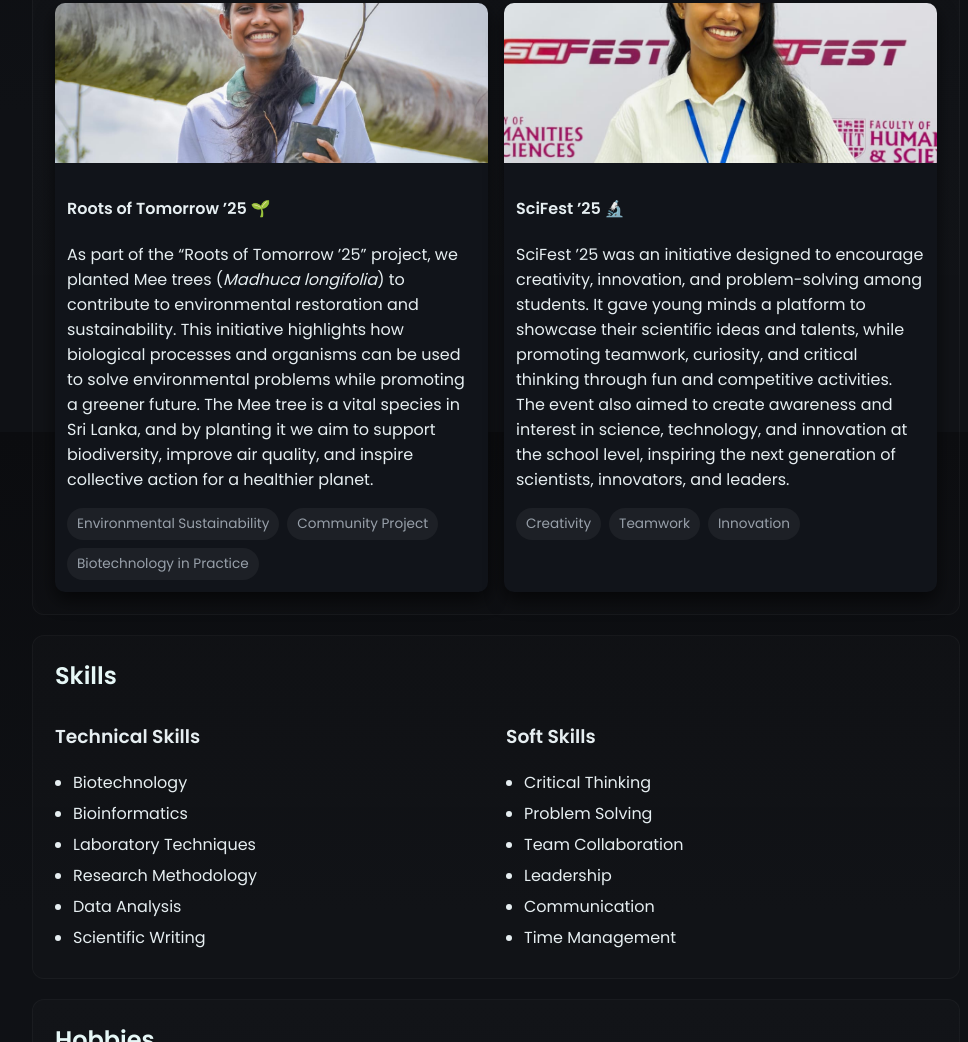
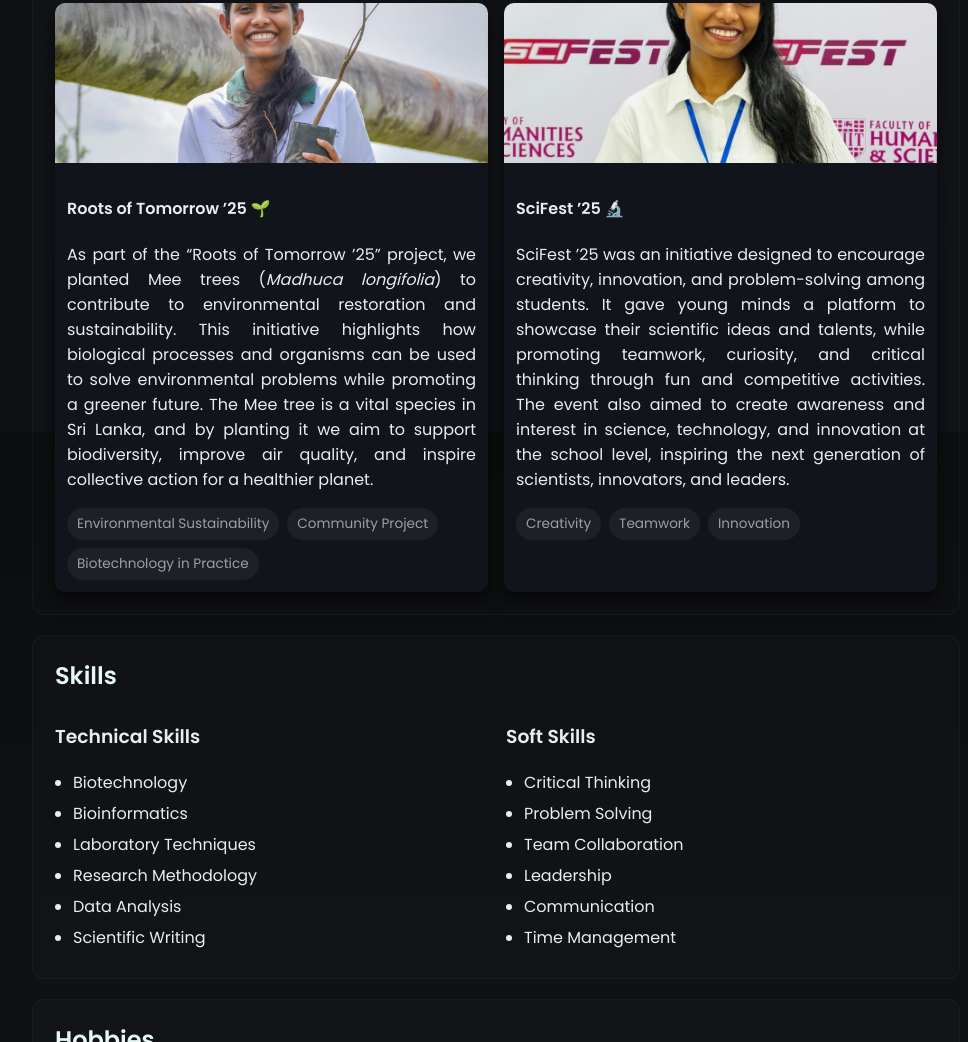
Before and after one commit to tharushinavanji/tharushinavanji.github.io, a plain HTML site: page index.html in a window 1280 px wide. Shown: the part 1168-2210 px from the top of the page, without its empty margins (284-1252 px from the left). Drawn offline with Linux system fonts and the light colour scheme.

Commit message:
Update index.html

```diff
--- a/index.html
+++ b/index.html
@@ -211,7 +211,7 @@
           <img src="images/Ptree.jpeg" alt="Roots of Tomorrow project image">
           <div class="p-body">
             <h4>Roots of Tomorrow ’25 🌱</h4>
-            <p>As part of the “Roots of Tomorrow ’25” project, we planted Mee trees (<em>Madhuca longifolia</em>) to contribute to environmental restoration and sustainability. This initiative highlights how biological processes and organisms can be used to solve environmental problems while promoting a greener future. The Mee tree is a vital species in Sri Lanka, and by planting it we aim to support biodiversity, improve air quality, and inspire collective action for a healthier planet.</p>
+            <p style="text-align: justify;">As part of the “Roots of Tomorrow ’25” project, we planted Mee trees (<em>Madhuca longifolia</em>) to contribute to environmental restoration and sustainability. This initiative highlights how biological processes and organisms can be used to solve environmental problems while promoting a greener future. The Mee tree is a vital species in Sri Lanka, and by planting it we aim to support biodiversity, improve air quality, and inspire collective action for a healthier planet.</p>
             <div class="badges">
               <span class="badge">Environmental Sustainability</span>
               <span class="badge">Community Project</span>
@@ -224,7 +224,7 @@
           <img src="images/pSy.jpeg" alt="SciFest’25 project image">
           <div class="p-body">
             <h4>SciFest ’25 🔬</h4>
-            <p>SciFest ’25 was an initiative designed to encourage creativity, innovation, and problem-solving among students. It gave young minds a platform to showcase their scientific ideas and talents, while promoting teamwork, curiosity, and critical thinking through fun and competitive activities. The event also aimed to create awareness and interest in science, technology, and innovation at the school level, inspiring the next generation of scientists, innovators, and leaders.</p>
+            <p style="text-align: justify;">SciFest ’25 was an initiative designed to encourage creativity, innovation, and problem-solving among students. It gave young minds a platform to showcase their scientific ideas and talents, while promoting teamwork, curiosity, and critical thinking through fun and competitive activities. The event also aimed to create awareness and interest in science, technology, and innovation at the school level, inspiring the next generation of scientists, innovators, and leaders.</p>
             <div class="badges">
               <span class="badge">Creativity</span>
               <span class="badge">Teamwork</span>
```
